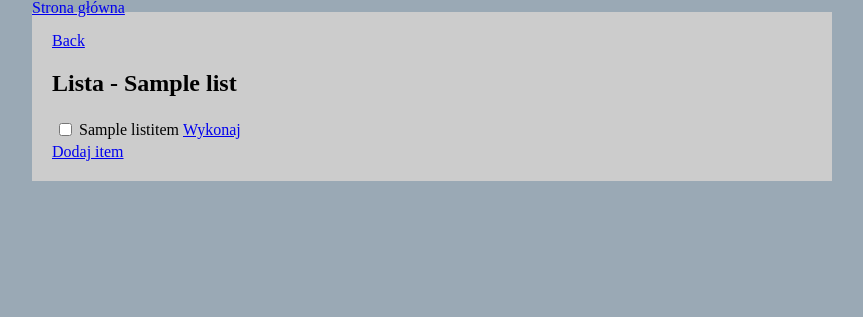
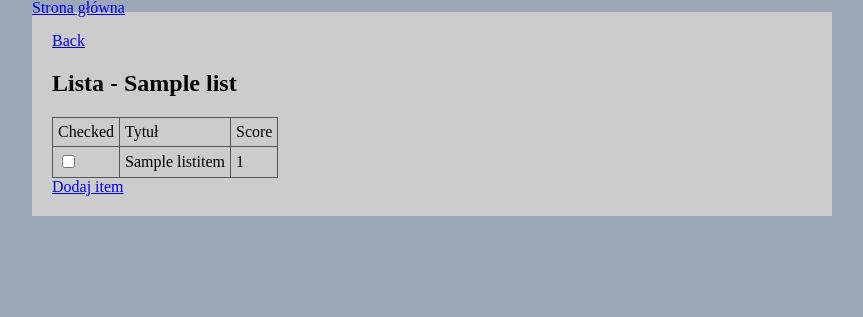
Before and after one commit to bananu7/Overmind, a Django app: page /lists/1/ in a window 1280 px wide. Shown: the part 99-416 px from the top of the page, without its empty margins (208-1071 px from the left). Run offline with Django 3.2, Linux system fonts and the light colour scheme; tables that the repository leaves empty hold one stand-in row (values such as "Sample post").

Commit message:
A few changes and a whole new app

```diff
--- /dev/null
+++ b/Accountant/urls.py
@@ -0,0 +1,6 @@
+from django.conf.urls import patterns, url
+
+from Accountant import views
+urlpatterns = patterns('',
+         url(r'^$', views.IndexView.as_view(), name='index'),
+)
--- a/Lists/admin.py
+++ b/Lists/admin.py
@@ -3,3 +3,4 @@ from Lists.models import *
 
 admin.site.register(List)
 admin.site.register(ListItem)
+admin.site.register(Vote)
--- a/Lists/models.py
+++ b/Lists/models.py
@@ -16,3 +16,7 @@ class ListItem(models.Model):
     priority = models.IntegerField(default = 0)
     def __unicode__(self):
         return self.title
+
+class Vote(models.Model):
+    user = models.ForeignKey(User)
+    item = models.ForeignKey(ListItem)
--- a/Lists/templates/Lists/list_detail.html
+++ b/Lists/templates/Lists/list_detail.html
@@ -3,11 +3,18 @@
 <a href="/lists/">Back</a>
 <h2>Lista - {{ list.title }}</h2>
 <table>
+    <thead>
+       <tr>
+           <td>Checked</td>
+           <td>Tytuł</td>
+           <td>Score</td>
+       </tr>
+    </thead>
 {% for item in items %}
     <tr>
         <td><input type="checkbox"></input></td>
         <td>{{ item.title }}</td>
-        <td><a href='#'>Wykonaj</a>
+        <td>{{ item.score }}</td>
     </tr>
     {% endfor %}
 </table>
--- a/Lists/views.py
+++ b/Lists/views.py
@@ -15,6 +15,9 @@ class ListDetailView(DetailView):
     def get_context_data(self, **kwargs):
         context = super(ListDetailView, self).get_context_data(**kwargs)
         context['items'] = ListItem.objects.filter(parent_list = context["list"].id)
+        for item in context['items']:
+            score = Vote.objects.filter(item = item.id).count()
+            item.score = score
         return context
 
 class ListCreateView(CreateView):
--- a/Overmind/settings.py
+++ b/Overmind/settings.py
@@ -127,6 +127,7 @@ INSTALLED_APPS = (
     # Uncomment the next line to enable admin documentation:
     'django.contrib.admindocs',
     'Lists',
+    'Accountant',
 )
 
 # A sample logging configuration. The only tangible logging
--- a/Overmind/urls.py
+++ b/Overmind/urls.py
@@ -9,6 +9,7 @@ urlpatterns = patterns('',
     url(r'^$', 'Overmind.views.home', name='home'),
     # url(r'^Overmind/', include('Overmind.foo.urls')),
     url(r'^lists/', include('Lists.urls')),
+    url(r'^accountant/', include('Accountant.urls')),
 
     # Uncomment the admin/doc line below to enable admin documentation:
     url(r'^admin/doc/', include('django.contrib.admindocs.urls')),
--- a/templates/index.html
+++ b/templates/index.html
@@ -4,5 +4,6 @@
 <h2>Aplikacje</h2>
 <ul>
     <li><a href="/lists/">Listy zadań</a></li>
+    <li><a href="/accountant/">Wydatki</a></li>
 </ul>
 {% endblock %}
--- a/templates/main.html
+++ b/templates/main.html
@@ -22,6 +22,13 @@
             width: 800px;
             margin: auto;
         }
+        table {
+            border-collapse: collapse;
+        }
+        td {
+            padding: 5px;
+            border: 1px solid #555;
+        }
     </style>
 </head>
 <body>
```
Also changed, not shown: Accountant/models.py (added, +15 -0 lines), Accountant/templates/Accountant/spending_list.html (added, +10 -0 lines), Accountant/tests.py (added, +16 -0 lines), Accountant/views.py (added, +10 -0 lines), Accountant/__init__.py (added).
